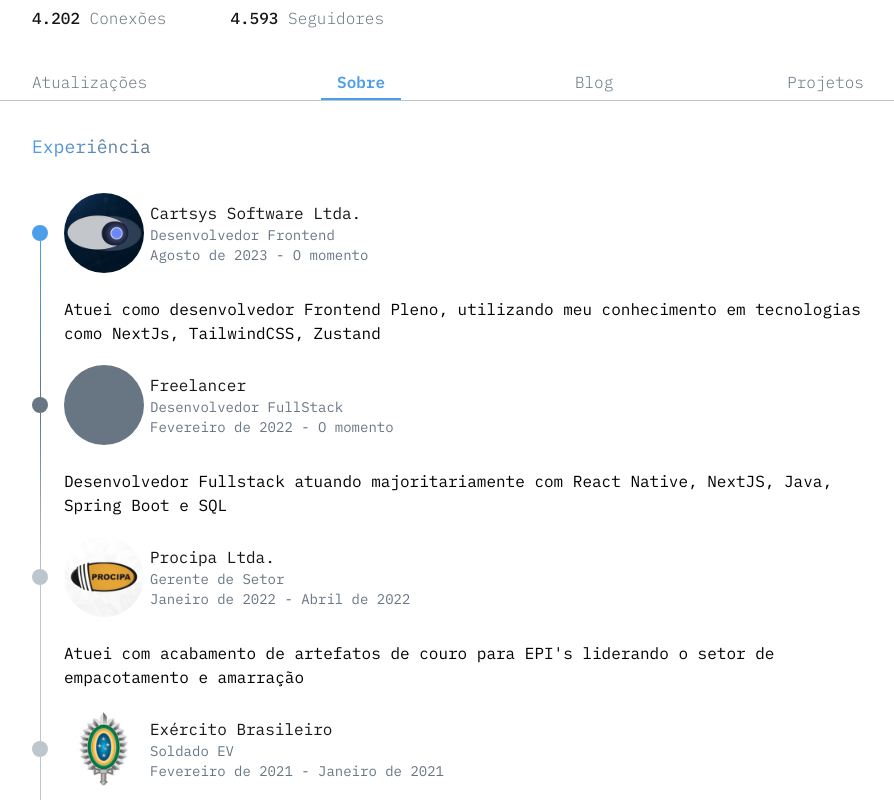
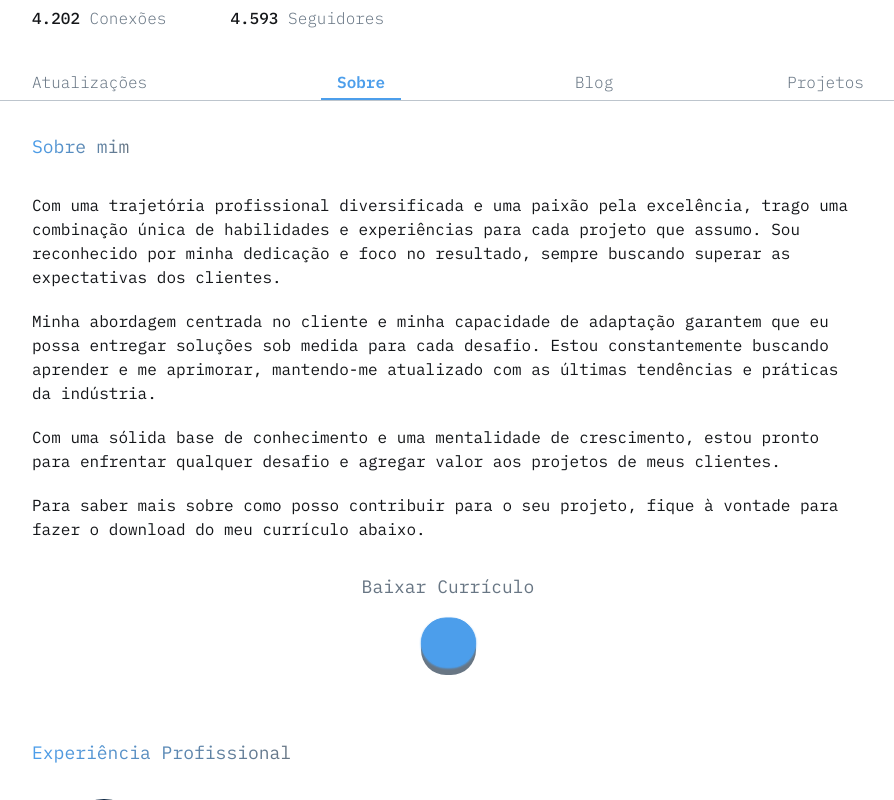
Before and after one commit to mikaelbernardes/my-app, a Next.js app: page /about in a window 1280 px wide. Shown: the part 580-1380 px from the top of the page, without its empty margins (192-1086 px from the left). Built offline with nearby package versions, Linux system fonts and the light colour scheme.

Commit message:
feat: create the button curriculum and about me description and refact titles

```diff
--- a/src/app/about/page.tsx
+++ b/src/app/about/page.tsx
@@ -1,28 +1,46 @@
+/* eslint-disable max-len */
 import { StepperBuilder } from "@/shared/class/StepperBuilder";
 import { StudiesSteppers, worksSteppers } from "@/shared/data/DataStepperBuilder";
 import { DefaultNavigationHeader } from "@/shared/layout/DefaultNavigationHeader";
 
+function Title({ title }: { title: string }) {
+	return (
+		<h2
+			className={`
+						w-fit xs:my-4 sm:my-4 md:my-6 lg:my-8 xl:my-10 xs:text-xs sm:text-sm md:text-base lg:text-lg xl:text-xl
+						bg-gradient-to-r from-Primary to-TXT300 bg-clip-text text-transparent
+					`}
+		>{title}</h2>
+	);
+}
+
 export default function About() {
-	return(
+	return (
 		<>
 			<DefaultNavigationHeader />
 			<main className="xs:px-5 sm:px-20 md:px-32 lg:px-56 xl:px-72 pb-4 xl:pb-12">
 				<section className="flex flex-col">
-					<h2
-						className={`
-						w-fit xs:my-4 sm:my-4 md:my-6 lg:my-8 xl:my-10 xs:text-xs sm:text-sm md:text-base lg:text-lg xl:text-xl
-						bg-gradient-to-r from-Primary to-TXT300 bg-clip-text text-transparent
-					`}
-					>Experiência</h2>
+					<Title title="Sobre mim" />
+					<div className="flex flex-col gap-5 text-TXT100 xs:text-[10px] sm:text-xs md:text-sm lg:text-base xl:text-base">
+						<p>Com uma trajetória profissional diversificada e uma paixão pela excelência, trago uma combinação única de habilidades e experiências para cada projeto que assumo. Sou reconhecido por minha dedicação e foco no resultado, sempre buscando superar as expectativas dos clientes.</p>
+						<p>Minha abordagem centrada no cliente e minha capacidade de adaptação garantem que eu possa entregar soluções sob medida para cada desafio. Estou constantemente buscando aprender e me aprimorar, mantendo-me atualizado com as últimas tendências e práticas da indústria.</p>
+						<p>Com uma sólida base de conhecimento e uma mentalidade de crescimento, estou pronto para enfrentar qualquer desafio e agregar valor aos projetos de meus clientes.</p>
+						<p>Para saber mais sobre como posso contribuir para o seu projeto, fique à vontade para fazer o download do meu currículo abaixo.</p>
+					</div>
+					<div className="w-full gap-6 h-fit flex flex-col items-center justify-center xs:my-4 sm:my-4 md:my-6 lg:my-8 xl:my-10 relative">
+						<p className="xs:text-xs sm:text-sm md:text-base lg:text-lg xl:text-xl text-TXT300">Baixar Currículo</p>
+						<a className="w-[55px] h-[50px] border-none outline-none cursor-pointer select-none touch-manipulation rounded-full relative duration-300">
+							<span className="bg-TXT300 rounded-full absolute left-0 top-0 w-full h-full"></span>
+							<span className="bg-Primary rounded-full shadow-sm shadow-Primary absolute border border-Primary left-0 top-0 w-full h-full flex justify-center items-center text-xl font-semibold -translate-y-[15%] duration-150 text-Line active:translate-y-[0%] active:shadow-none"></span>
+						</a>
+					</div>
+				</section>
+				<section className="flex flex-col">
+					<Title title="Experiência Profissional" />
 					<StepperBuilder data={worksSteppers} />
 				</section>
 				<section className="flex flex-col mt-4">
-					<h2
-						className={`
-						w-fit xs:my-4 sm:my-4 md:my-6 lg:my-8 xl:my-10 xs:text-xs sm:text-sm md:text-base lg:text-lg xl:text-xl
-						bg-gradient-to-r from-Primary to-TXT300 bg-clip-text text-transparent
-					`}
-					>Graduações e Cursos</h2>
+					<Title title="Graduações e Cursos" />
 					<StepperBuilder data={StudiesSteppers} />
 				</section>
 			</main>
```
